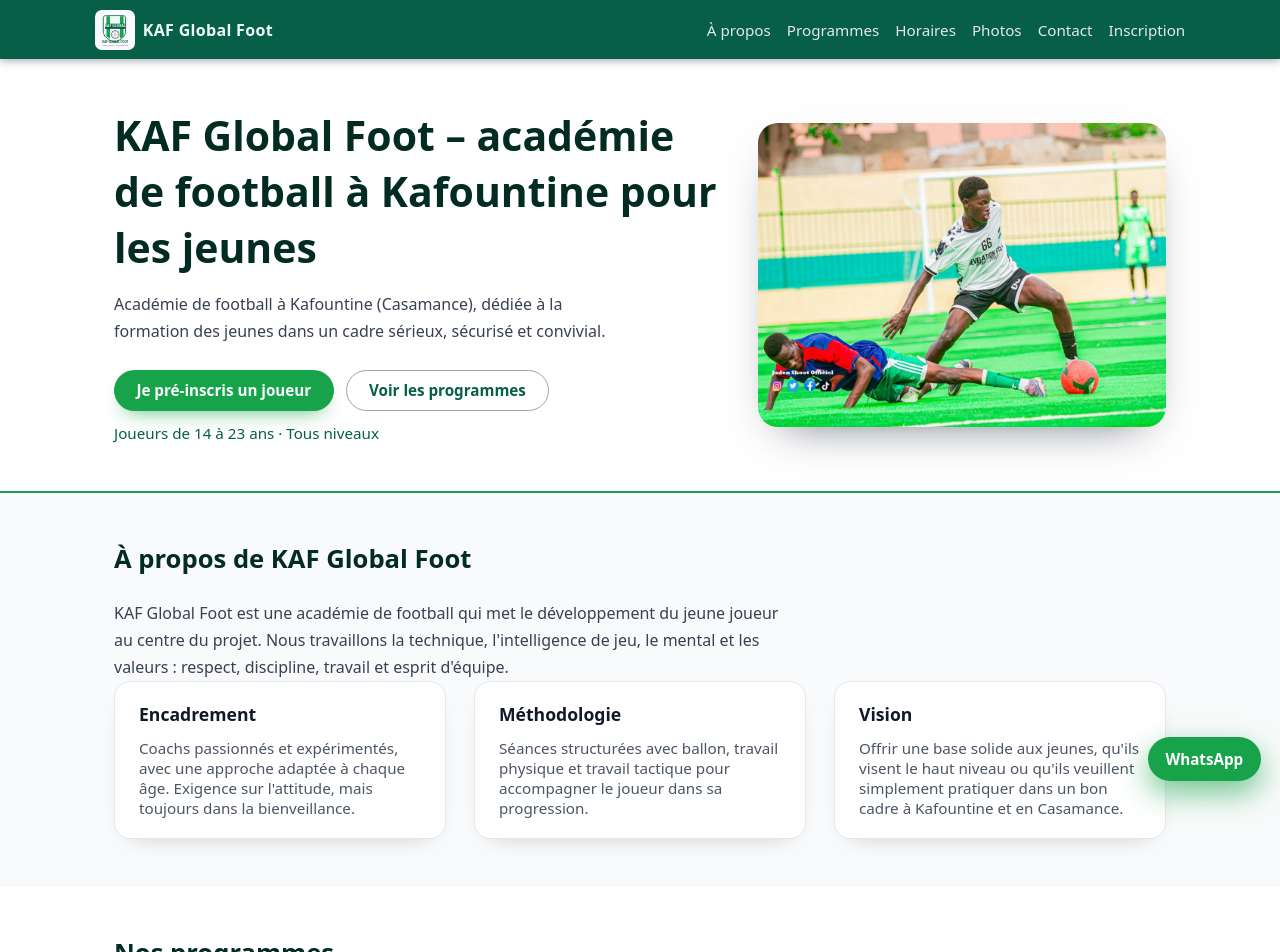
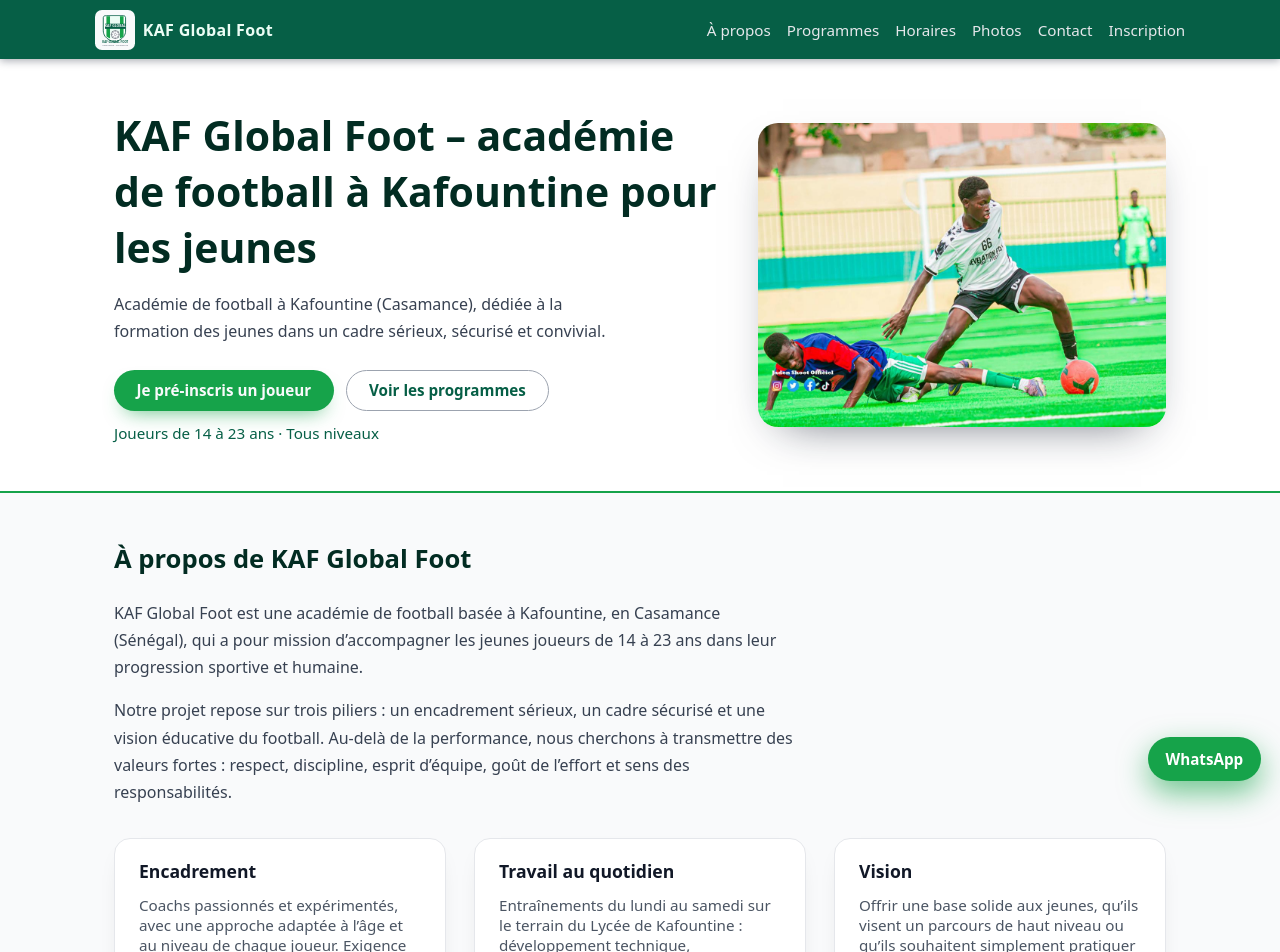
Before and after one commit to meliusmum-sketch/KAF-GLOBAL-FOOT, a Next.js app: page / in a window 1280 px wide. Shown: the top 952 px of the page. Built offline with nearby package versions, Linux system fonts and the light colour scheme.

Commit message:
Update index.js

```diff
--- a/pages/index.js
+++ b/pages/index.js
@@ -7,7 +7,8 @@ export default function Home() {
     <>
       <Head>
         <title>
-          Académie de football à Kafountine | KAF Global Foot – Formation des jeunes
+          Académie de football à Kafountine | KAF Global Foot – Formation des
+          jeunes
         </title>
         <meta
           name="description"
@@ -40,7 +41,8 @@ export default function Home() {
             <div className="container hero-content">
               <div className="hero-text">
                 <h1 className="hero-title">
-                  KAF Global Foot – académie de football à Kafountine pour les jeunes
+                  KAF Global Foot – académie de football à Kafountine pour les
+                  jeunes
                 </h1>
                 <p className="hero-subtitle">
                   Académie de football à Kafountine (Casamance), dédiée à la
@@ -69,37 +71,46 @@ export default function Home() {
           <section id="apropos" className="section section-alt">
             <div className="container">
               <h2 className="section-title">À propos de KAF Global Foot</h2>
+
               <p className="section-text">
-                KAF Global Foot est une académie de football qui met le
-                développement du jeune joueur au centre du projet. Nous
-                travaillons la technique, l&apos;intelligence de jeu, le mental
-                et les valeurs : respect, discipline, travail et esprit
-                d&apos;équipe.
+                KAF Global Foot est une académie de football basée à Kafountine,
+                en Casamance (Sénégal), qui a pour mission d’accompagner les
+                jeunes joueurs de 14 à 23 ans dans leur progression sportive et
+                humaine.
               </p>
 
-              <div className="grid-3">
+              <p className="section-text" style={{ marginTop: "1rem" }}>
+                Notre projet repose sur trois piliers : un encadrement sérieux,
+                un cadre sécurisé et une vision éducative du football. Au-delà
+                de la performance, nous cherchons à transmettre des valeurs
+                fortes : respect, discipline, esprit d’équipe, goût de l’effort
+                et sens des responsabilités.
+              </p>
+
+              <div className="grid-3" style={{ marginTop: "2rem" }}>
                 <div className="card">
                   <h3>Encadrement</h3>
                   <p>
                     Coachs passionnés et expérimentés, avec une approche adaptée
-                    à chaque âge. Exigence sur l&apos;attitude, mais toujours
-                    dans la bienveillance.
+                    à l’âge et au niveau de chaque joueur. Exigence sur
+                    l’attitude, mais toujours dans la bienveillance.
                   </p>
                 </div>
                 <div className="card">
-                  <h3>Méthodologie</h3>
+                  <h3>Travail au quotidien</h3>
                   <p>
-                    Séances structurées avec ballon, travail physique et
-                    travail tactique pour accompagner le joueur dans sa
-                    progression.
+                    Entraînements du lundi au samedi sur le terrain du Lycée de
+                    Kafountine : développement technique, compréhension
+                    tactique, coordination, préparation physique et mentale.
                   </p>
                 </div>
                 <div className="card">
                   <h3>Vision</h3>
                   <p>
-                    Offrir une base solide aux jeunes, qu&apos;ils visent le
-                    haut niveau ou qu&apos;ils veuillent simplement pratiquer
-                    dans un bon cadre à Kafountine et en Casamance.
+                    Offrir une base solide aux jeunes, qu’ils visent un
+                    parcours de haut niveau ou qu’ils souhaitent simplement
+                    pratiquer dans un cadre structuré. KAF Global Foot veut
+                    aussi être un acteur de la vie sportive de la Casamance.
                   </p>
                 </div>
               </div>
@@ -140,9 +151,8 @@ export default function Home() {
                   <span className="chip">Espoirs – U23 (21–23 ans)</span>
                 </div>
                 <p className="section-text small">
-                  Joueurs de 14 à 23 ans, tous niveaux. L&apos;affectation
-                  dans une catégorie se fait en fonction de l&apos;âge et du
-                  niveau.
+                  Joueurs de 14 à 23 ans, tous niveaux. L&apos;affectation dans
+                  une catégorie se fait en fonction de l&apos;âge et du niveau.
                 </p>
               </div>
             </div>
@@ -237,7 +247,7 @@ export default function Home() {
           <section id="contact" className="section">
             <div className="container">
               <h2 className="section-title">Contact KAF Global Foot</h2>
-            <p className="section-text">
+              <p className="section-text">
                 Pour toute question (pré-inscriptions, horaires, tarifs,
                 partenariats), contactez-nous :
               </p>
```
